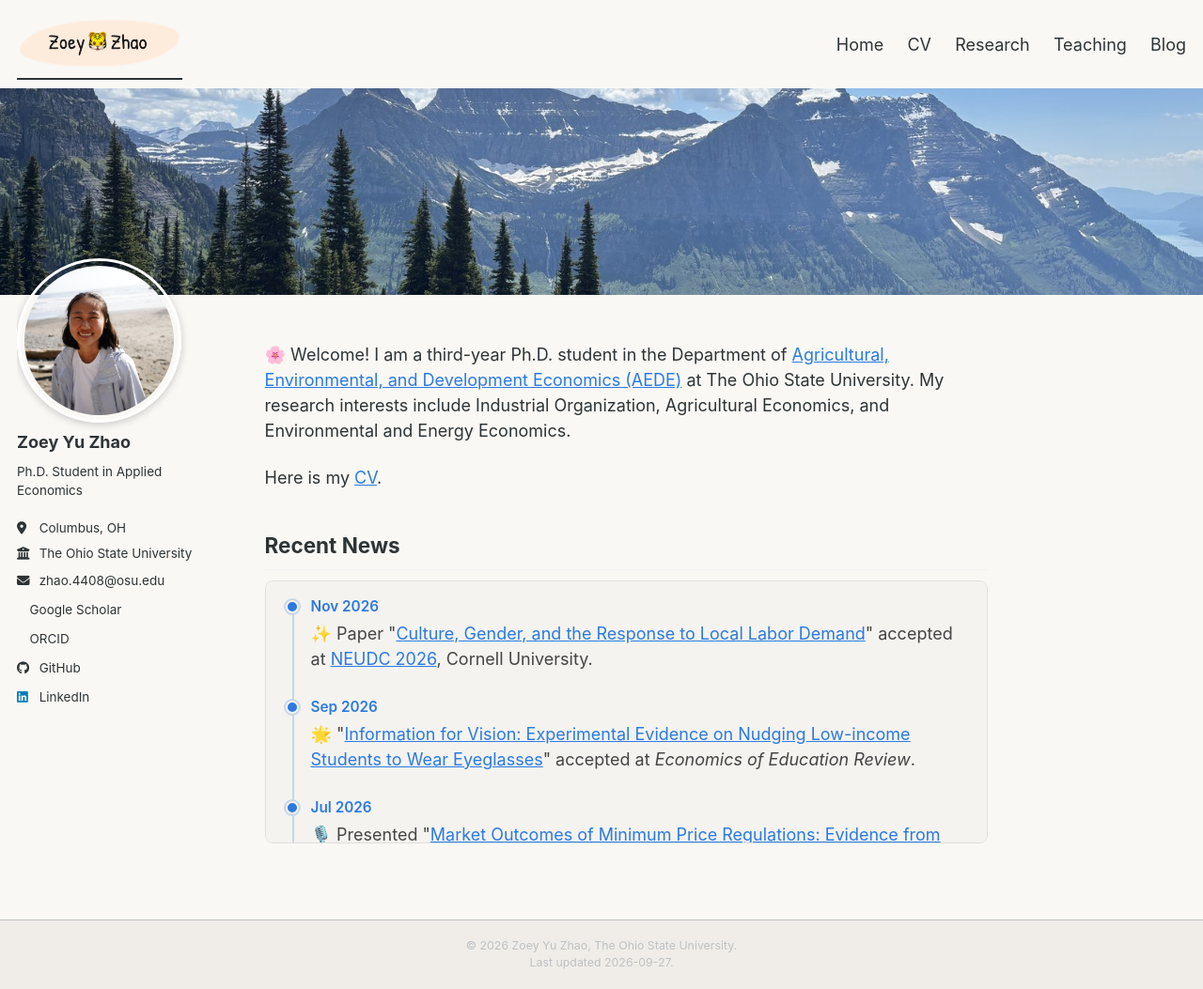
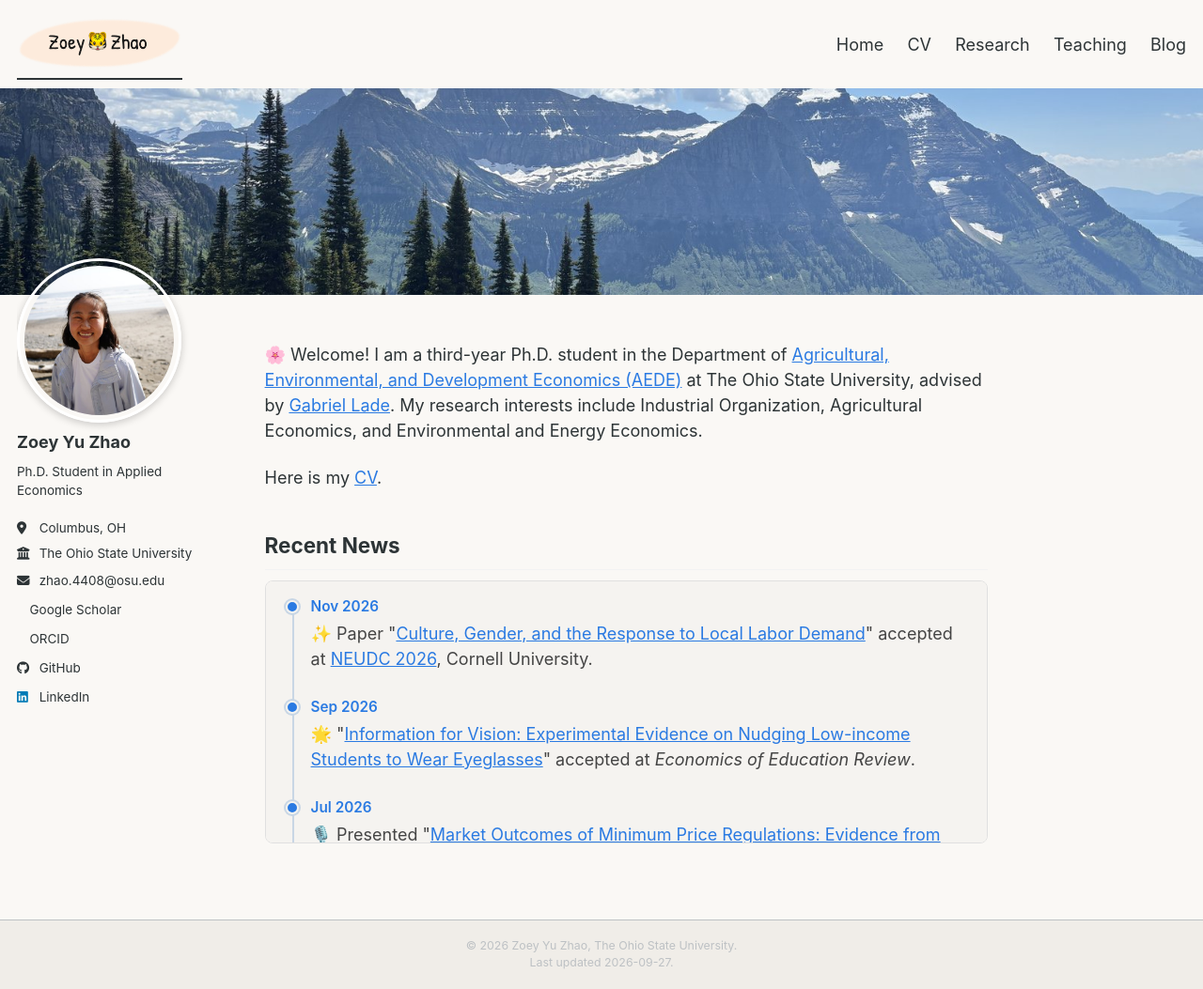
Before and after one commit to zoeyzhao-econ/zoeyzhao-econ.github.io, a Jekyll site: the page built from _pages/about.md, in a window 1280 px wide and 1053 px high. Shown: the whole window at 94% size. Built offline with Jekyll 4.4.1, drawn with Linux system fonts in a browser that asks for light colours; a style sheet for code colours, icons or effects is not loaded.

Commit message:
Update Anne Fitzpatrick URL, add advisor Gabriel Lade to bio
Co-Authored-By: Claude Opus 4.6 <noreply@anthropic.com>

```diff
--- a/_pages/about.md
+++ b/_pages/about.md
@@ -7,7 +7,7 @@ redirect_from:
   - /about.html
 ---
 
-🌸 Welcome! I am a third-year Ph.D. student in the Department of [Agricultural, Environmental, and Development Economics (AEDE)](https://aede.osu.edu/) at The Ohio State University. My research interests include Industrial Organization, Agricultural Economics, and Environmental and Energy Economics.
+🌸 Welcome! I am a third-year Ph.D. student in the Department of [Agricultural, Environmental, and Development Economics (AEDE)](https://aede.osu.edu/) at The Ohio State University, advised by [Gabriel Lade](https://gabe-lade.github.io/). My research interests include Industrial Organization, Agricultural Economics, and Environmental and Energy Economics.
 
 Here is my [CV](/files/Zoey_Yu_Zhao_CV.pdf).
 
```
Also changed, not shown: _pages/research.md (+1 -1 lines).
